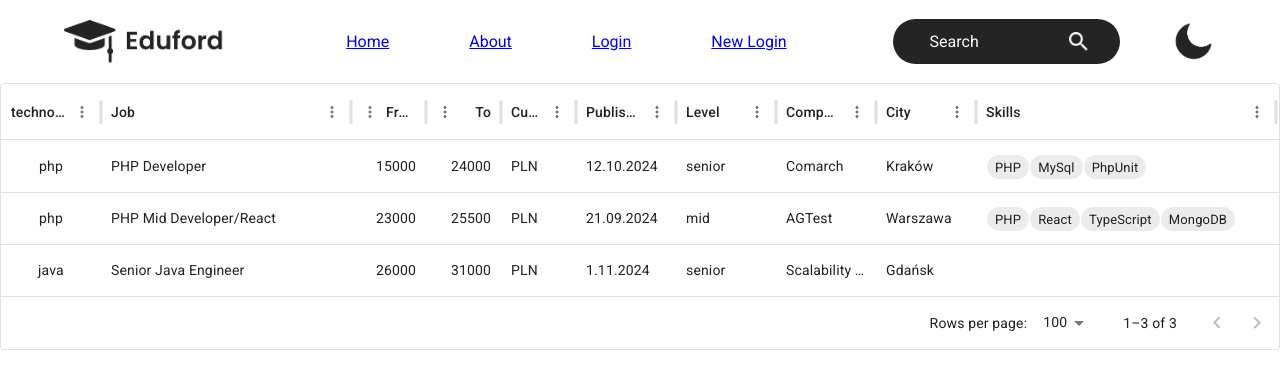
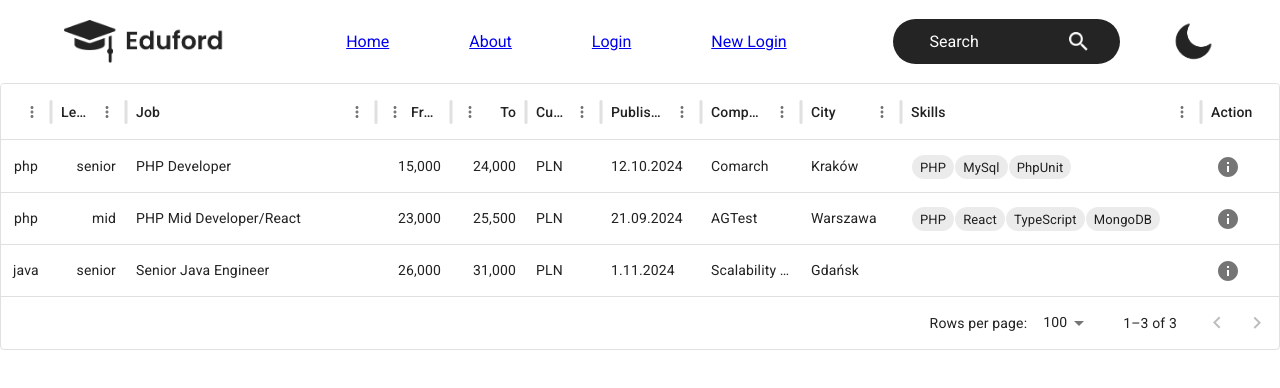
Before and after one commit to RobertCzaja/it-offers-client, a React (Create React App) app: page / in a window 1280 px wide. Shown: the top 388 px of the page. Built offline with nearby package versions, Linux system fonts and the light colour scheme.

Commit message:
Pass offers as props

```diff
--- a/src/Components/Home.tsx
+++ b/src/Components/Home.tsx
@@ -1,9 +1,10 @@
 import {OfferList} from "./OfferList/OfferList";
+import {MockedData} from "../Mocks/MockedData";
 
 export const Home = () => {
     return (
         <>
-            <OfferList/>
+            <OfferList offers={MockedData.offers()}/>
         </>
     )
 }
--- a/src/Components/OfferList/OfferList.tsx
+++ b/src/Components/OfferList/OfferList.tsx
@@ -1,15 +1,20 @@
 import React from 'react';
 import {DataGrid, GridColDef, GridRowsProp} from '@mui/x-data-grid';
-import {MockedData} from "../../Mocks/MockedData";
-import {Chip} from "@mui/material";
+import {Chip, IconButton} from "@mui/material";
 import './OfferList.css';
+import InfoIcon from "@mui/icons-material/Info";
+import {OfferListModel} from "./OfferListModel";
 
-export const OfferList = () => {
-    const rows: GridRowsProp = MockedData.offers();
+interface OfferListProps {
+    offers: OfferListModel[];
+}
+
+export const OfferList = ({offers}: OfferListProps) => {
     const dateFormatter = new Intl.DateTimeFormat("pl-PL");
 
     const columns: GridColDef[] = [
-        { field: 'technology', headerName: 'technology', width: 100, align: "center"},
+        { field: 'technology', headerName: '', width: 50, align: "center"},
+        { field: 'seniority', headerName: 'Level', width: 75, align: "right" },
         { field: 'title', headerName: 'Job', width: 250 },
         { field: 'salaryFrom', headerName: 'From', type: 'number', width: 75 },
         { field: 'salaryTo', headerName: 'To', type: 'number', width: 75 },
@@ -21,7 +26,6 @@ export const OfferList = () => {
             width: 100,
             valueFormatter: (value) => dateFormatter.format(value),
         },
-        { field: 'seniority', headerName: 'Level', width: 100 },
         { field: 'companyName', headerName: 'Company', width: 100 },
         { field: 'companyCity', headerName: 'City', width: 100 },
         {
@@ -34,11 +38,20 @@ export const OfferList = () => {
                 )}
             </>
         },
+        {
+            field: 'id',
+            headerName: 'Action',
+            width: 100,
+            sortable: false,
+            renderCell: (params) => <IconButton aria-label="details" size="small">
+                <InfoIcon />
+            </IconButton>
+        }
     ];
 
     return (
         <div className='offer-list'>
-            <DataGrid rows={rows} columns={columns} />
+            <DataGrid rows={offers} columns={columns} />
         </div>
     );
 }
--- /dev/null
+++ b/src/Components/OfferList/OfferListModel.ts
@@ -0,0 +1,13 @@
+export type OfferListModel = {
+    id: string,
+    technology: string,
+    title: string,
+    salaryFrom: number,
+    salaryTo: number,
+    salaryCurrency: string,
+    requiredSkills: string[],
+    publishedAt: Date,
+    seniority: string,
+    companyName: string,
+    companyCity: string,
+}
--- a/src/Mocks/MockedData.ts
+++ b/src/Mocks/MockedData.ts
@@ -1,12 +1,14 @@
+import {OfferListModel} from "../Components/OfferList/OfferListModel";
+
 export class MockedData {
-    static offers ()  {
+    static offers (): OfferListModel[]  {
         return [
             {
                 id: '7c353b81-74d8-4dcc-8506-4bafadc70a5a',
                 technology: 'php',
                 title: 'PHP Developer',
-                salaryFrom: '15000',
-                salaryTo: '24000',
+                salaryFrom: 15000,
+                salaryTo: 24000,
                 salaryCurrency: 'PLN',
                 requiredSkills: ['PHP', 'MySql', 'PhpUnit'],
                 publishedAt: new Date("2024-10-12"),
@@ -18,8 +20,8 @@ export class MockedData {
                 id: '56ad7f24-0871-49fd-996b-605d0011a354',
                 technology: 'php',
                 title: 'PHP Mid Developer/React',
-                salaryFrom: '23000',
-                salaryTo: '25500',
+                salaryFrom: 23000,
+                salaryTo: 25500,
                 salaryCurrency: 'PLN',
                 requiredSkills: ['PHP', 'React', 'TypeScript', 'MongoDB'],
                 publishedAt: new Date('2024-09-21'),
@@ -31,8 +33,8 @@ export class MockedData {
                 id: '39cc1e35-5b80-45cc-aac3-ccf1bec98575',
                 technology: 'java',
                 title: 'Senior Java Engineer',
-                salaryFrom: '26000',
-                salaryTo: '31000',
+                salaryFrom: 26000,
+                salaryTo: 31000,
                 salaryCurrency: 'PLN',
                 requiredSkills: [],
                 publishedAt: new Date('2024-11-01'),
```
